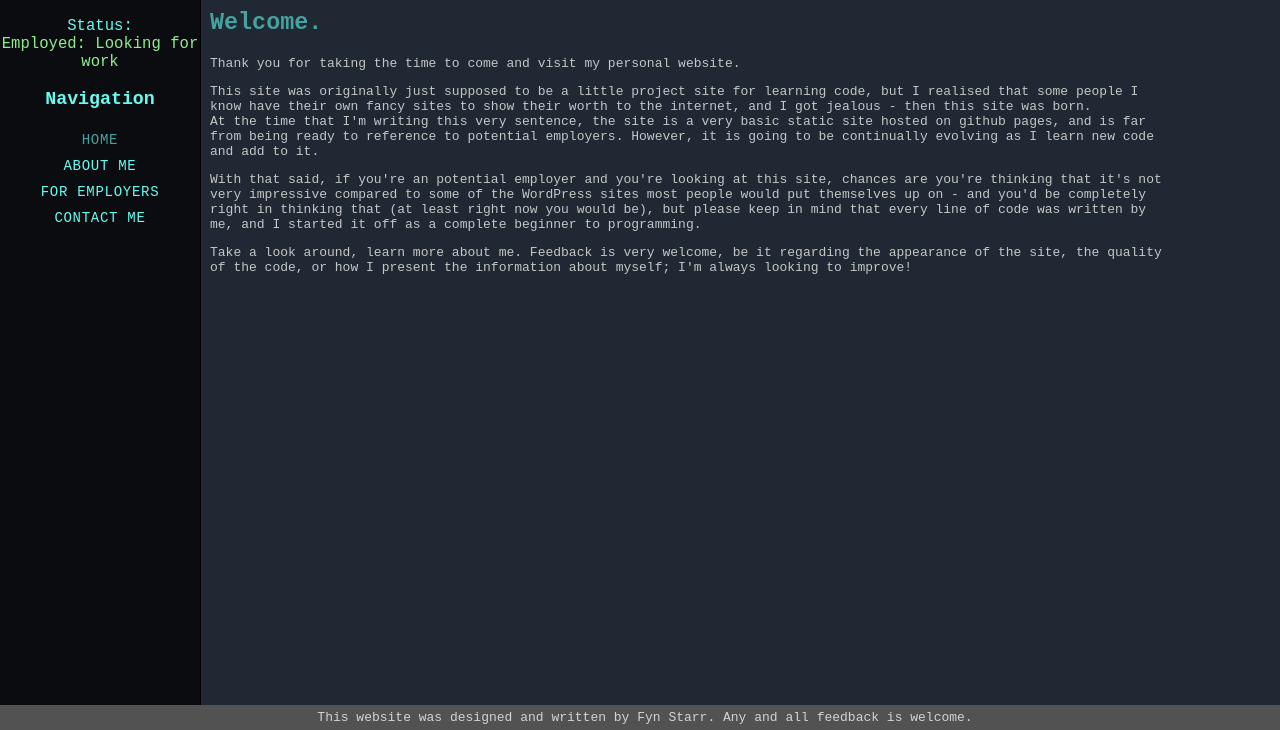
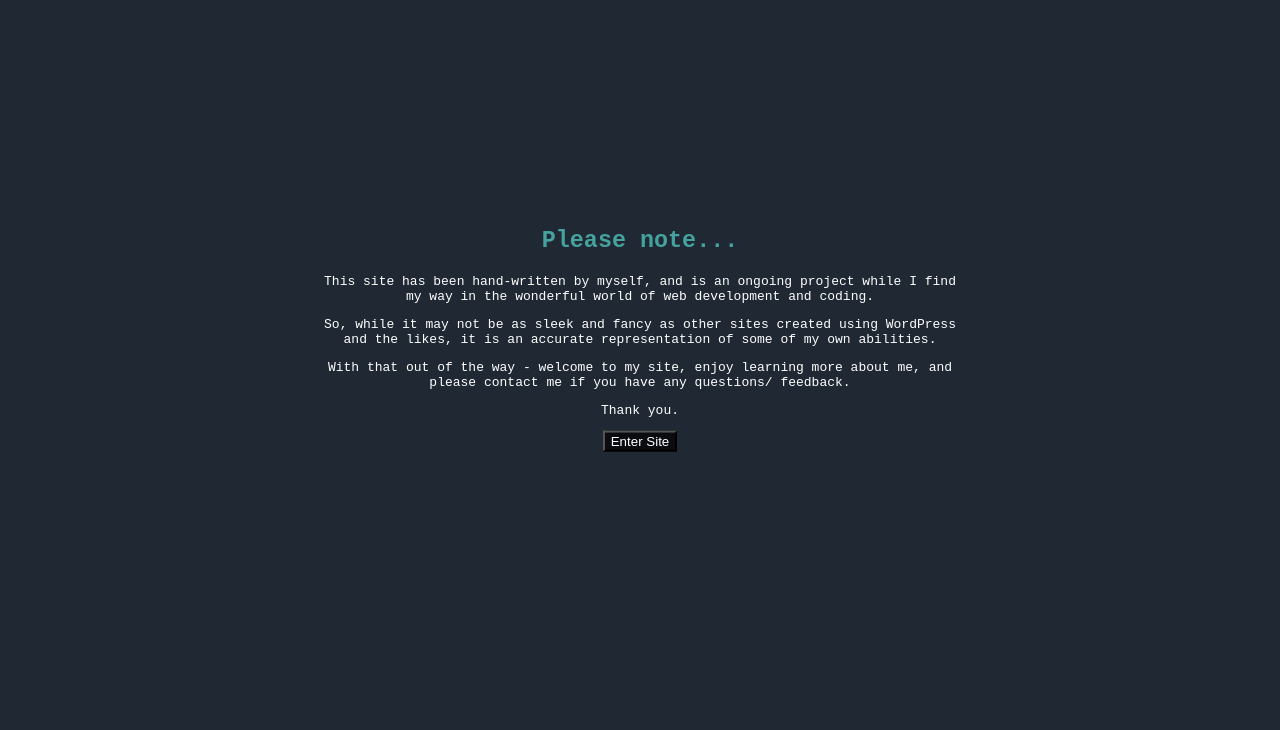
Before and after one commit to JudgementalHand/fynstarr.github.io, a plain HTML site: page index.html in a window 1280 px wide. Shown: the part 70-800 px from the top of the page. Drawn offline with Linux system fonts and the light colour scheme.

Commit message:
Add files via upload

```diff
--- a/css-main.css
+++ b/css-main.css
@@ -5,11 +5,20 @@
     color: lightgreen;
 }
 
+.websiteversion:after {
+    content: "v0.2";
+    position: fixed;
+    bottom: 0;
+    right: 0;
+    padding: 5px;
+}
+
 /* general styles */
 
 body {
     margin: 0;
     background-color: #1f2833;
+    color:white;
     font-family: monospace;
 }
 
@@ -38,7 +47,7 @@ nav a {
     color: #66fcf1;
     display: inline-block;
     padding: 5px;
-    font-size: 0.9em;
+    font-size: 1em;
     text-transform: uppercase;
     letter-spacing: 0.05em;
     text-decoration: none;
@@ -84,6 +93,24 @@ a:hover {
 
 /* classes */
 
+.fullscreendiv {
+    position: fixed;
+    top: 50%;
+    left: 50%;
+    transform: translate(-50%, -50%);
+    text-align: center;
+}
+
+.indexbutton {
+    background: #0b0c10;
+    color: white;
+}
+
+.indexbutton:hover {
+    background: #0b0c10;
+    color: #66fcf1;
+}
+
 .pg-title {
     color: #66fcf1;
     font-size: 3em;
@@ -97,7 +124,6 @@ a:hover {
 }
 
 .text-body {
-    color: #c5c6c7;
     margin-right: 10%;
 }
 
@@ -111,7 +137,7 @@ a:hover {
     color: #45a29e;
     display: inline-block;
     padding: 5px;
-    font-size: 0.9em;
+    font-size: 1em;
     text-transform: uppercase;
     letter-spacing: 0.05em;
     text-decoration: none;
--- a/index.html
+++ b/index.html
@@ -5,31 +5,16 @@
     <meta name="viewport" content="width=device-width, initial-scale=1.0">
     <meta http-equiv="X-UA-Compatible" content="ie=edge">
     <link rel="stylesheet" href="css-main.css">
-    <title>Home | Fyn Starr</title>
+    <title>Preface... | Fyn Starr</title>
 </head>
 <body>
-<nav>
-    <h1>Fyn Starr</h1>
-    <div class="status">Status: <br></div>
-    <h3>Navigation</h3>
-    <a class="active">Home</a>
-    <a href="aboutme.html">About Me</a>
-    <a href="foremployers.html">For Employers</a>
-    <a href="contactme.html">Contact Me</a>
-    <br>
-    <!--<h4>Jump to...</h4>-->
-    </nav>
-<main>
-    <h1 class="pg-title">Home</h1>
-    <h2 class="tb-title">Welcome.</h2>
-        <div class="text-body">
-            <p>Thank you for taking the time to come and visit my personal website.</p>
-            <p>This site was originally just supposed to be a little project site for learning code, but I realised that some people I know have their own fancy sites to show their worth to the internet, and I got jealous - then this site was born. <br>
-            At the time that I'm writing this very sentence, the site is a very basic static site hosted on github pages, and is far from being ready to reference to potential employers. However, it is going to be continually evolving as I learn new code and add to it.</p>
-            <p>With that said, if you're an potential employer and you're looking at this site, chances are you're thinking that it's not very impressive compared to some of the WordPress sites most people would put themselves up on - and you'd be completely right in thinking that (at least right now you would be), but please keep in mind that every line of code was written by me, and I started it off as a complete beginner to programming.</p>
-            <p>Take a look around, learn more about me. Feedback is very welcome, be it regarding the appearance of the site, the quality of the code, or how I present the information about myself; I'm always looking to improve!</p>
-        </div>
-</main>
-<footer>This website was designed and written by Fyn Starr. Any and all feedback is welcome. </footer>
+    <div class="fullscreendiv">
+        <h2 class="tb-title">Please note...</h2>
+        <p>This site has been hand-written by myself, and is an ongoing project while I find my way in the wonderful world of web development and coding.</p>
+        <p>So, while it may not be as sleek and fancy as other sites created using WordPress and the likes, it is an accurate representation of some of my own abilities.</p>
+        <p>With that out of the way - welcome to my site, enjoy learning more about me, and please contact me if you have any questions/ feedback.</p>
+        <p>Thank you.</p>
+        <a href="aboutme.html"><button class="indexbutton">Enter Site</button></a>
+    </div>
 </body>
 </html>
```
Also changed, not shown: aboutme.html (+16 -7 lines), contactme.html (+10 -5 lines), foremployers.html (+11 -6 lines).
